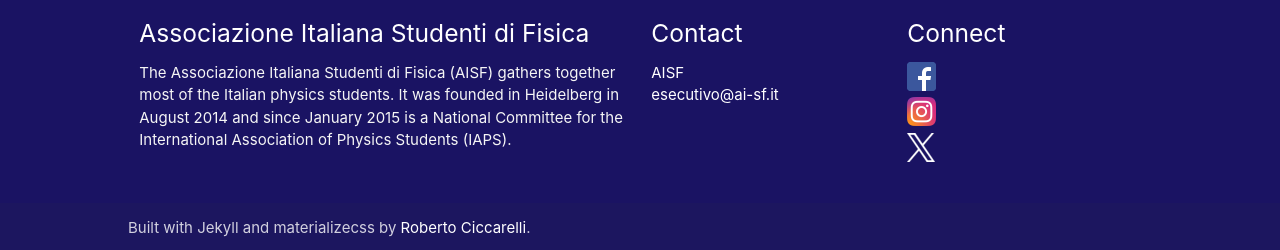
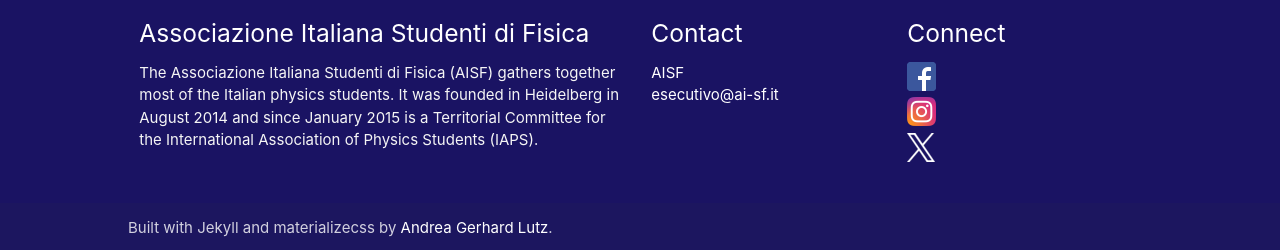
Before and after one commit to ai-sf/insight, a Jekyll site: the page built from index.html, in a window 1280 px wide. Shown: the part 968-1218 px from the top of the page. Built offline with Jekyll 4.4.1, drawn with Linux system fonts in a browser that asks for light colours; nearby versions of some CDN libraries.

Commit message:
first commit

```diff
--- a/_data/footer.yml
+++ b/_data/footer.yml
@@ -1,5 +1,5 @@
 title: Associazione Italiana Studenti di Fisica
-descr: The Associazione Italiana Studenti di Fisica (AISF) gathers together most of the Italian physics students. It was founded in Heidelberg in August 2014 and since January 2015 is a National Committee for the International Association of Physics Students (IAPS).
+descr: The Associazione Italiana Studenti di Fisica (AISF) gathers together most of the Italian physics students. It was founded in Heidelberg in August 2014 and since January 2015 is a Territorial Committee for the International Association of Physics Students (IAPS).
 
 contact:
   - name: AISF
@@ -17,5 +17,5 @@ connect:
     twitter: true
 
 creator:
-  - name: Roberto Ciccarelli
-    mail: roberto.ciccarelli@ai-sf.it
+  - name: Andrea Gerhard Lutz
+    mail: andreagerhard.lutz@ai-sf.it
```
Also changed, not shown: contatti.html (added, +66 -0 lines), 1 other file.
